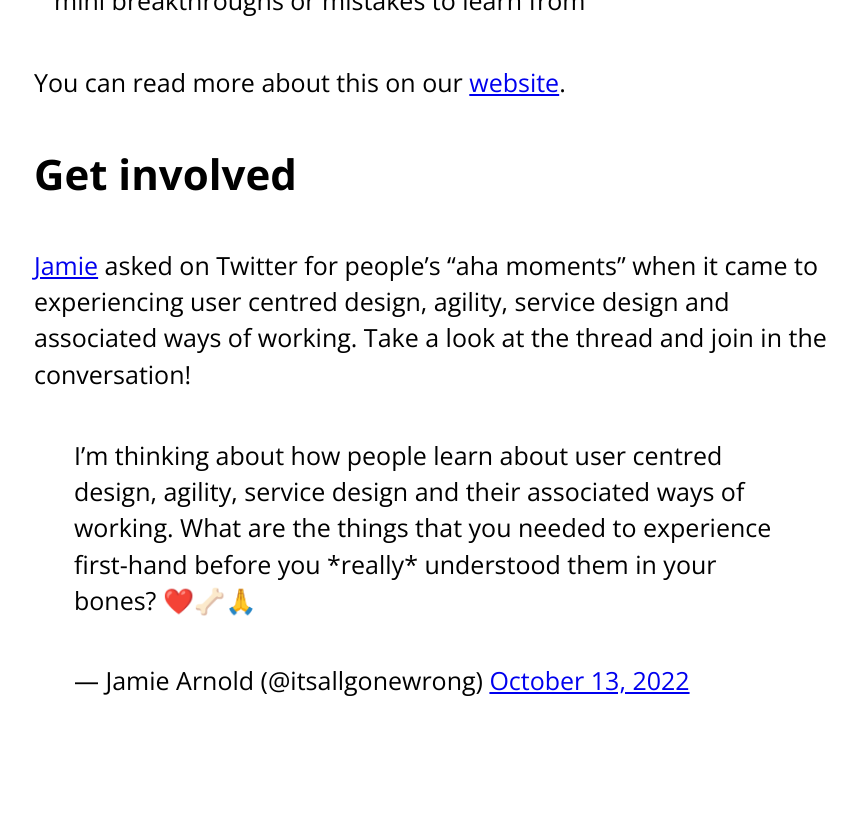
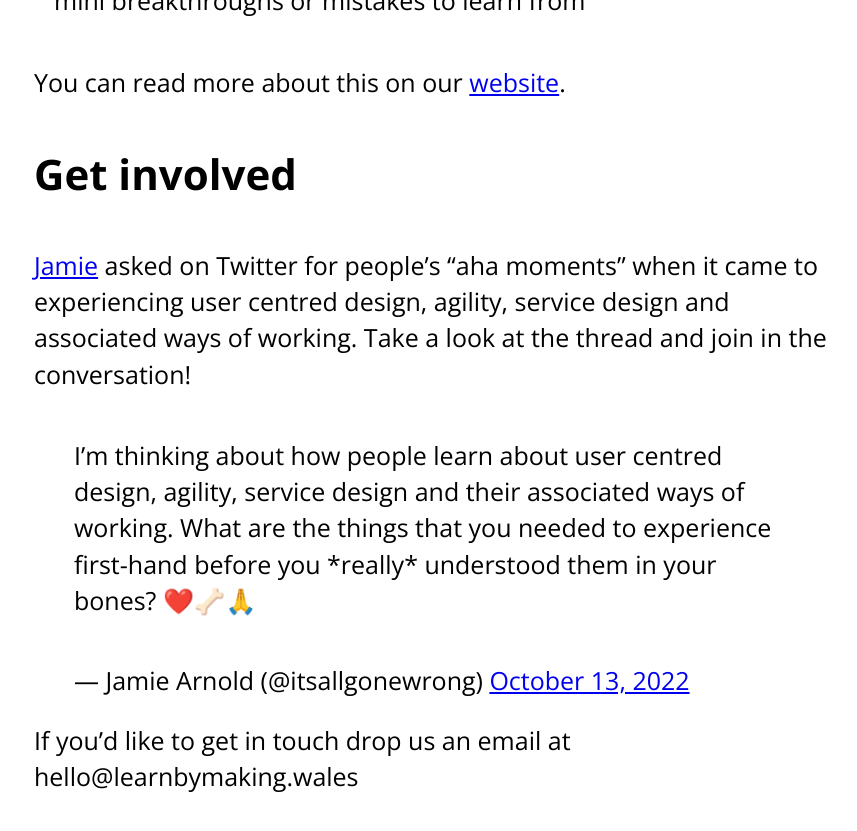
Before and after one commit to learnbymakingwales/learnbymakingwales.github.io, a Jekyll site: the page built from en/updates/_posts/2022-10-17-week-one.md, in a window 1280 px wide and 900 px high, scrolled down 1311 px. Shown: the top 831 px of the window, without its empty margins (206-1063 px from the left). Built offline with Jekyll 4.4.1, drawn with Linux system fonts in a browser that asks for light colours; comment, search, counter and statistics services are not loaded; before the commit the page ends 2113 px from its top, so only the background shows below that.

Commit message:
adds the contact email

```diff
--- a/en/updates/_posts/2022-10-17-week-one.md
+++ b/en/updates/_posts/2022-10-17-week-one.md
@@ -31,3 +31,5 @@ You can read more about this on our [website](https://learnbymaking.wales).
 [Jamie](https://twitter.com/itsallgonewrong) asked on Twitter for people’s “aha moments” when it came to experiencing user centred design, agility, service design and associated ways of working. Take a look at the thread and join in the conversation!
 
 <blockquote class="twitter-tweet"><p lang="en" dir="ltr">I’m thinking about how people learn about user centred design, agility, service design and their associated ways of working. What are the things that you needed to experience first-hand before you *really* understood them in your bones? ❤️🦴🙏</p>&mdash; Jamie Arnold (@itsallgonewrong) <a href="https://twitter.com/itsallgonewrong/status/1580493265769402371?ref_src=twsrc%5Etfw">October 13, 2022</a></blockquote> <script async src="https://platform.twitter.com/widgets.js" charset="utf-8"></script>
+
+If you’d like to get in touch drop us an email at hello@learnbymaking.wales
```
